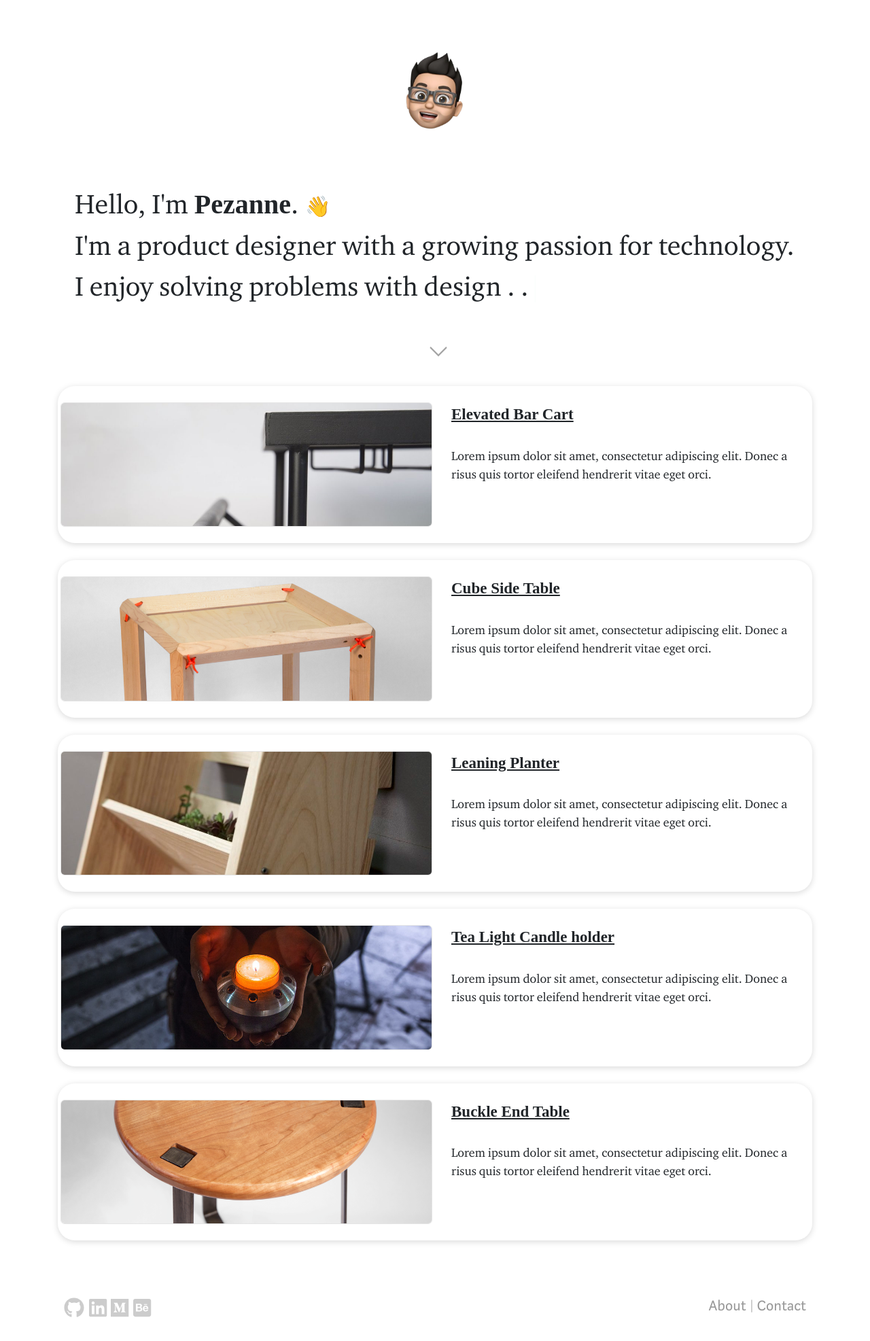
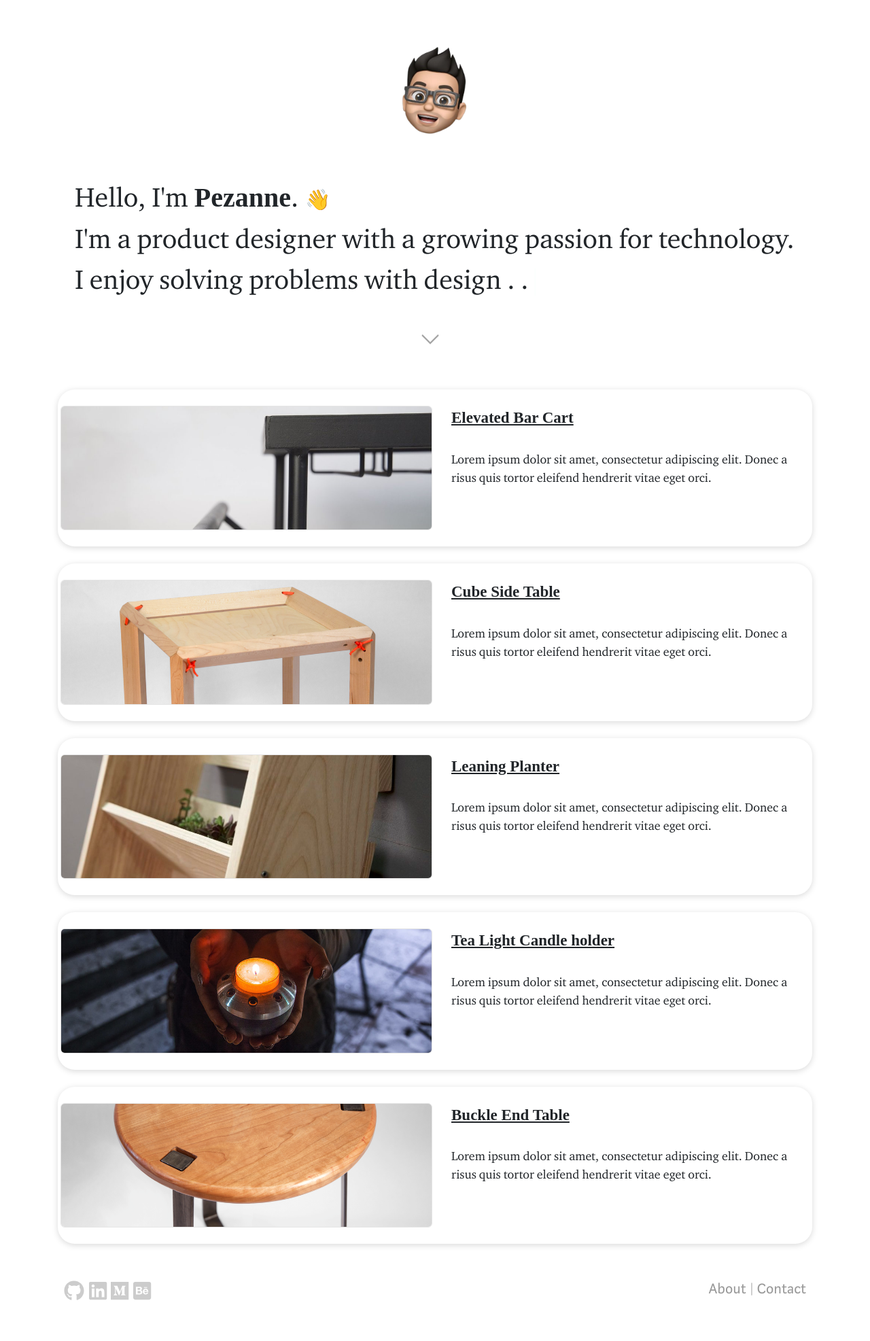
Before and after one commit to pkhambat1/DesignWebsite, a PHP site: page / in a window 1280 px wide. Shown: the part 85-2058 px from the top of the page at 68% size. After the commit the page ends 1998 px from the top, so only its background shows below. Run offline with PHP 8.4, Linux system fonts and the light colour scheme; some libraries are stand-ins or nearby versions; some web fonts are replaced; grey boxes are pictures that could not be loaded.

Commit message:
cut down some fluff

```diff
--- a/about.html
+++ b/about.html
@@ -77,10 +77,10 @@
     <!-- Intro -->
 	<div class="container">
 		<div class="row justify-content-center">
-            <div class="col-md-5 col-12">
+            <div class="col-md-5 col-12 mr-auto">
                 <img src="img/about-me-profile2.png" alt="" style="width:100%;">
             </div>
-			<div class="col text-left about-me">
+			<div class="col-md-6 col-12 text-left about-me">
                 <!-- <span><strong>DESIGN </strong><i class="fas fa-circle" style="width: 8px;"></i><strong> TECHNOLOGY</strong></span><br /><br /> -->
                 <span><strong>THANK YOU FOR VIEWING MY WEBSITE!</strong></span><br /><br />
                 <p>I really hope you enjoyed my projects and content. That's what keeps me driven to make more and write more and share more. </p>
--- a/code.html
+++ b/code.html
@@ -14,9 +14,6 @@
 	<script src="https://ajax.googleapis.com/ajax/libs/jquery/3.4.0/jquery.min.js"></script>
 	<script src="https://cdnjs.cloudflare.com/ajax/libs/popper.js/1.14.7/umd/popper.min.js"></script>
 	<script src="https://maxcdn.bootstrapcdn.com/bootstrap/4.3.1/js/bootstrap.min.js"></script>
-
-	<!-- Hamburger -->
-	<link href="dist/hamburgers.css" rel="stylesheet">
 
 	<!-- OwlCarousel -->
 	<link rel="stylesheet" href="OwlCarousel2-2.3.4/docs/assets/owlcarousel/assets/owl.carousel.min.css">
--- a/contact.html
+++ b/contact.html
@@ -13,9 +13,6 @@
     <script src="https://ajax.googleapis.com/ajax/libs/jquery/3.4.0/jquery.min.js"></script>
     <script src="https://cdnjs.cloudflare.com/ajax/libs/popper.js/1.14.7/umd/popper.min.js"></script>
     <script src="https://maxcdn.bootstrapcdn.com/bootstrap/4.3.1/js/bootstrap.min.js"></script>
-
-    <!-- Hamburger -->
-    <link href="dist/hamburgers.css" rel="stylesheet">
 
     <!-- OwlCarousel -->
     <link rel="stylesheet" href="OwlCarousel2-2.3.4/docs/assets/owlcarousel/assets/owl.carousel.min.css">
--- a/css/site.css
+++ b/css/site.css
@@ -253,11 +253,6 @@ span.emoji {
   padding-left: 10px;
 }
 
-.portfolio-block {
-  padding-bottom: 30px;
-  padding-top: 85px;
-}
-
 .border-bottom {
   border-bottom: 1px solid #dee2e6!important;
 }
@@ -328,27 +323,14 @@ span.emoji {
   100% { opacity:1; }
 }
 
-.portfolio-block.projects-cards h6 {
-  font-weight: 400;
-}
-
 .avatar {
-  width: 150px;
-  height: 150px;
+  width: 170px;
+  height: 170px;
   background-size: cover;
   background-repeat: no-repeat;
   margin: auto;
-  margin-bottom: 60px;
-  margin-top: 30px;
-}
-
-#magic-line {
-  position: absolute;
-  bottom: 0;
-  left: 0;
-  width: 100px;
-  height: 4px;
-  background: #fe4902;
+  margin-top: 35px;
+  margin-bottom: 40px;
 }
 
 #logo {
@@ -357,6 +339,12 @@ span.emoji {
   color: rgba(0,0,0,1);
   /*padding-top: 10px;*/
 }
+
+.portfolio-block {
+  padding-top: 70px;
+  padding-bottom: 30px;
+}
+
 
 #logo:hover {
   color: rgba(0,0,0,.7);
@@ -590,9 +578,6 @@ section {
 }
 
 .scroll-down:before {
-    position: absolute;
-    top: calc(50% - 8px);
-    left: calc(50% - 6px);
   transform: rotate(-45deg);
   display: block;
   width: 18px;
@@ -659,3 +644,7 @@ footer span {
 .album iframe {
   min-width: 270px;
 }
+
+.scrollTo {
+  padding-top: 100px;
+}
--- a/fun.html
+++ b/fun.html
@@ -14,9 +14,6 @@
 	<script src="https://ajax.googleapis.com/ajax/libs/jquery/3.4.0/jquery.min.js"></script>
 	<script src="https://cdnjs.cloudflare.com/ajax/libs/popper.js/1.14.7/umd/popper.min.js"></script>
 	<script src="https://maxcdn.bootstrapcdn.com/bootstrap/4.3.1/js/bootstrap.min.js"></script>
-
-	<!-- Hamburger -->
-	<link href="dist/hamburgers.css" rel="stylesheet">
 
 	<!-- OwlCarousel -->
 	<link rel="stylesheet" href="OwlCarousel2-2.3.4/docs/assets/owlcarousel/assets/owl.carousel.min.css">
--- a/index.html
+++ b/index.html
@@ -106,7 +106,6 @@
 	</div>
 
 	<div class="container scrollTo">
-		<div class="portfolio-block projects-cards">
 		<div class="row">
 			<div class="col-12">
 				<div class="rect">
@@ -506,7 +505,6 @@
 
 		</div>
 	</div>
-	</div>
 
 	<footer>
 		<div class="container p-4">
```
Lines whose indentation alone changed are shown as unchanged.
